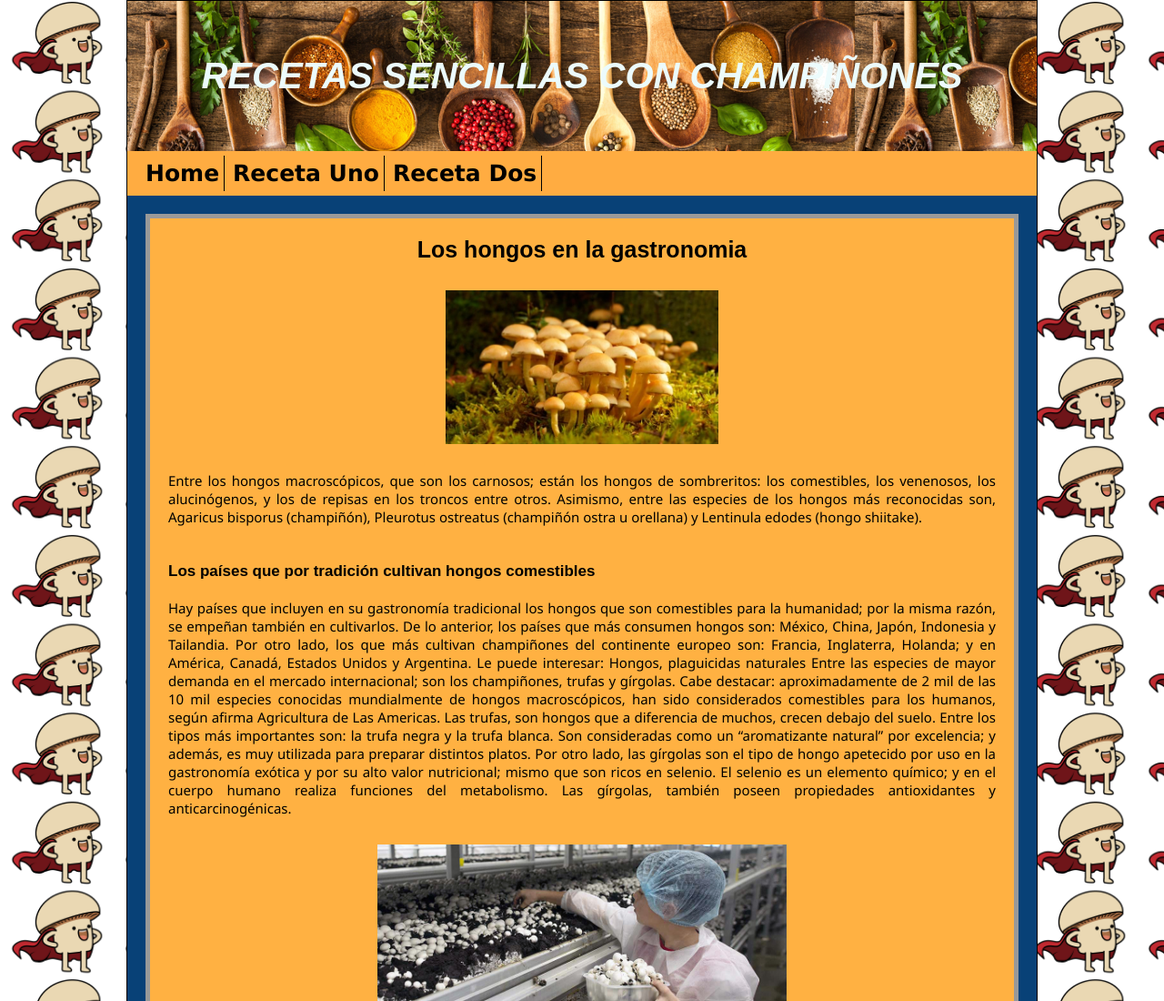
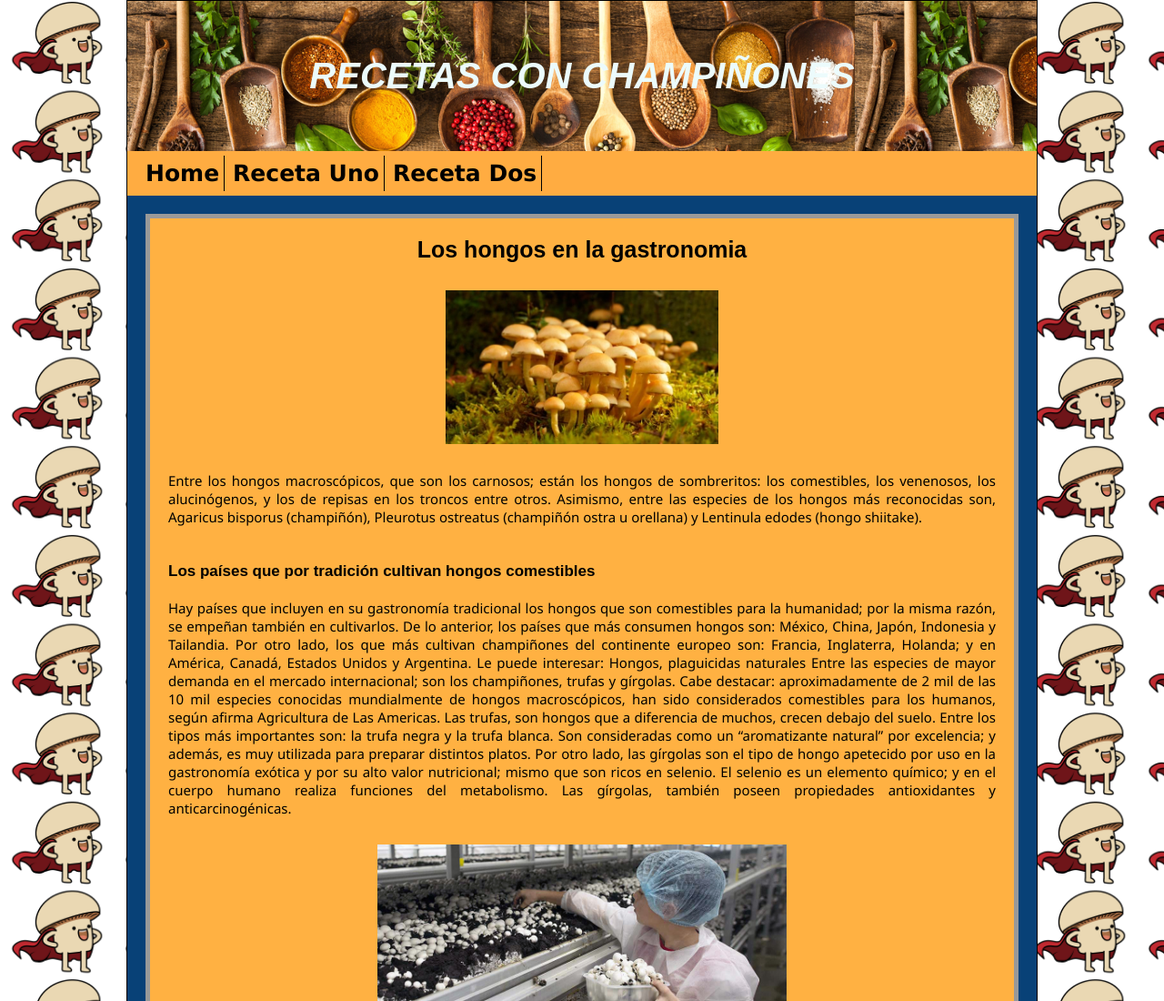
Before and after one commit to Jhon-Romero-B/Crear_Repositorio, a plain HTML site: page index.html in a window 1280 px wide. Shown: the top 1100 px of the page at 91% size. Drawn offline with Linux system fonts and the light colour scheme.

Commit message:
rama version 1

```diff
--- a/index.html
+++ b/index.html
@@ -13,7 +13,7 @@
 <body>
     <div class="agrupar">
         <header class="cabecera">
-            <h1>RECETAS SENCILLAS CON CHAMPIÑONES</h1>
+            <h1>RECETAS CON CHAMPIÑONES</h1>
         </header>
         <audio src="audio/audio.mp3"></audio>
         <nav class="menu">
```
